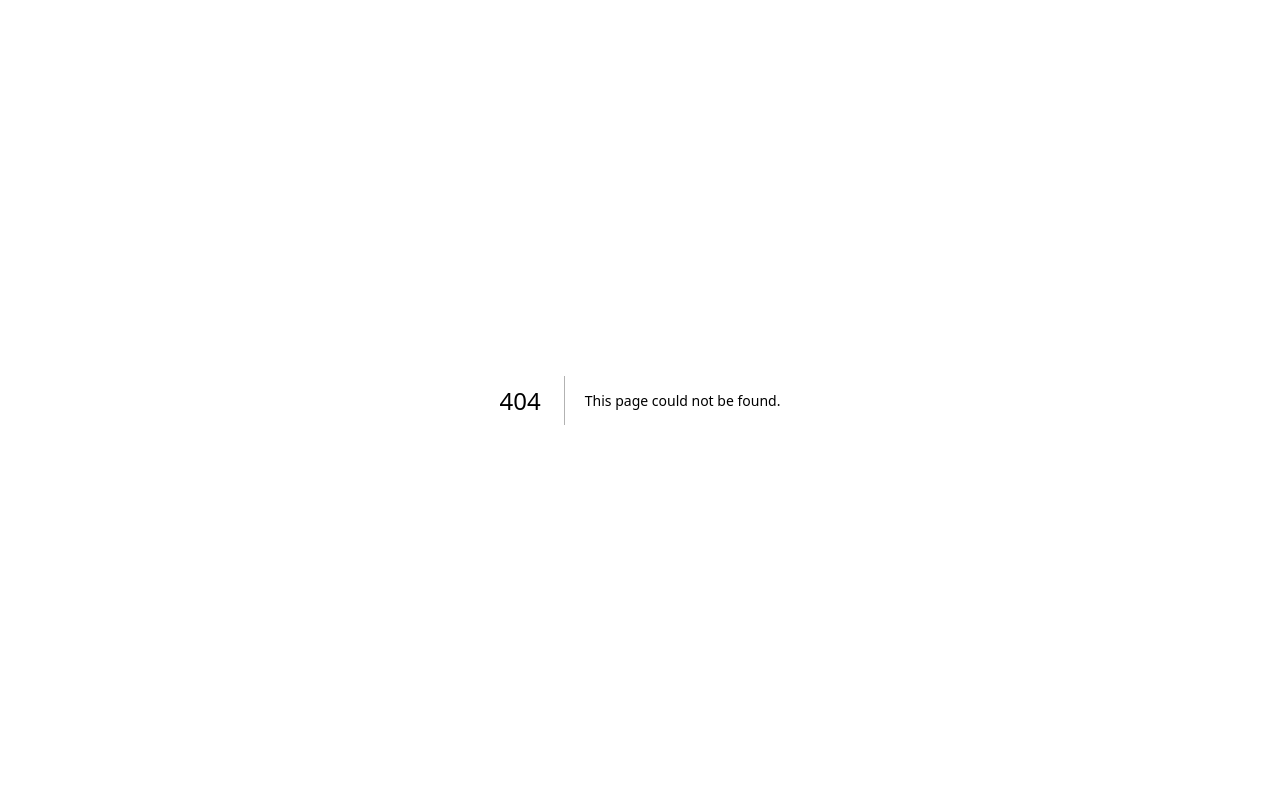
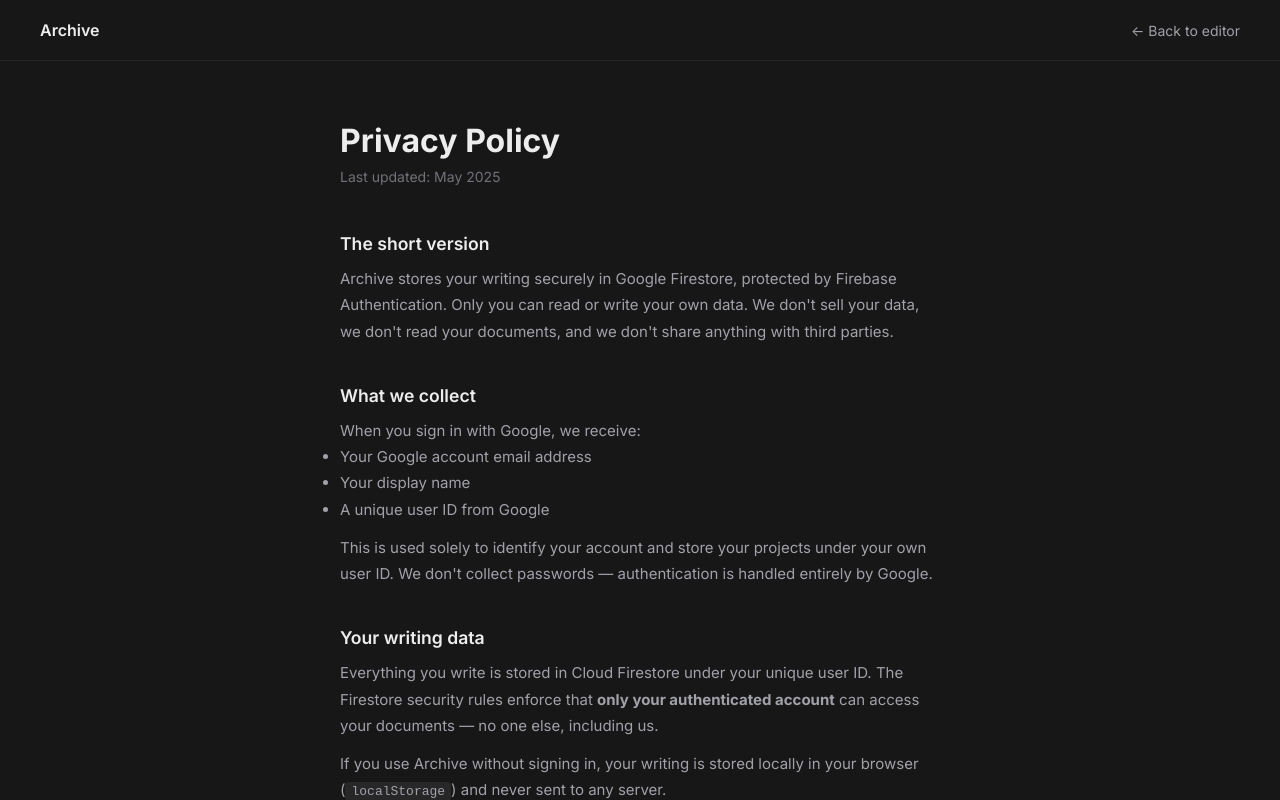
Before and after one commit to TirupMehta/archive, a Next.js app: page /privacy in a window 1280 px wide. Before the commit this address had no page. Built offline with nearby package versions, Linux system fonts and the light colour scheme.

Commit message:
feat: add privacy policy, SEO metadata, and fix flushSync error

```diff
--- a/src/app/layout.tsx
+++ b/src/app/layout.tsx
@@ -3,8 +3,46 @@ import './globals.css';
 import { ToastProvider } from '@/hooks/useToast';
 
 export const metadata: Metadata = {
-  title: 'Archive',
-  description: 'Minimalist note taking experience',
+  metadataBase: new URL('https://archive.tirup.in'),
+  title: {
+    default: 'Archive — Minimalist Writing App',
+    template: '%s | Archive',
+  },
+  description: 'Archive is a minimalist, distraction-free writing app with AI-powered formatting, real-time cloud sync, and a clean dark interface. Write, format, and save — effortlessly.',
+  keywords: ['writing app', 'minimalist editor', 'AI writing', 'note taking', 'distraction free', 'cloud sync', 'Gemini AI', 'markdown editor'],
+  authors: [{ name: 'Tirup Mehta', url: 'https://tirup.in' }],
+  creator: 'Tirup Mehta',
+  robots: {
+    index: true,
+    follow: true,
+    googleBot: { index: true, follow: true },
+  },
+  openGraph: {
+    type: 'website',
+    locale: 'en_US',
+    url: 'https://archive.tirup.in',
+    siteName: 'Archive',
+    title: 'Archive — Minimalist Writing App',
+    description: 'A distraction-free writing environment with AI formatting and real-time cloud sync. Write better, faster.',
+    images: [
+      {
+        url: '/og-image.png',
+        width: 1200,
+        height: 630,
+        alt: 'Archive — Minimalist Writing App',
+      },
+    ],
+  },
+  twitter: {
+    card: 'summary_large_image',
+    title: 'Archive — Minimalist Writing App',
+    description: 'A distraction-free writing environment with AI formatting and real-time cloud sync.',
+    images: ['/og-image.png'],
+    creator: '@tirupmehta',
+  },
+  alternates: {
+    canonical: 'https://archive.tirup.in',
+  },
 };
 
 export default function RootLayout({
@@ -16,6 +54,41 @@ export default function RootLayout({
     <html lang="en">
       <head>
         <link href="https://fonts.googleapis.com/css2?family=Inter:wght@400;500;600;700&display=swap" rel="stylesheet" />
+        {/* GEO / AI Search Engine Optimization */}
+        <meta name="application-name" content="Archive" />
+        <meta name="category" content="productivity, writing, notes" />
+        <script
+          type="application/ld+json"
+          dangerouslySetInnerHTML={{
+            __html: JSON.stringify({
+              "@context": "https://schema.org",
+              "@type": "WebApplication",
+              "name": "Archive",
+              "url": "https://archive.tirup.in",
+              "description": "A minimalist, distraction-free writing app with AI-powered formatting and real-time cloud sync.",
+              "applicationCategory": "ProductivityApplication",
+              "operatingSystem": "Web",
+              "author": {
+                "@type": "Person",
+                "name": "Tirup Mehta",
+                "url": "https://tirup.in"
+              },
+              "offers": {
+                "@type": "Offer",
+                "price": "0",
+                "priceCurrency": "USD"
+              },
+              "featureList": [
+                "AI-powered document formatting",
+                "Real-time cloud sync",
+                "Multiple writing projects",
+                "Code blocks with copy button",
+                "Voice typing",
+                "Export to text file"
+              ]
+            })
+          }}
+        />
       </head>
       <body>
         <ToastProvider>
--- a/src/app/page.tsx
+++ b/src/app/page.tsx
@@ -87,8 +87,10 @@ export default function Home() {
   // Sync editor content when switching projects
   useEffect(() => {
     if (editor && activeProjectId && activeProjectId !== currentActiveId) {
-      editor.commands.setContent(content);
       setCurrentActiveId(activeProjectId);
+      setTimeout(() => {
+        editor.commands.setContent(content);
+      }, 0);
     }
   }, [activeProjectId, editor, content, currentActiveId]);
 
--- /dev/null
+++ b/src/app/privacy/page.tsx
@@ -0,0 +1,135 @@
+import type { Metadata } from 'next';
+import Link from 'next/link';
+
+export const metadata: Metadata = {
+  title: 'Privacy Policy',
+  description: 'How Archive handles your data — simple, transparent, and secure.',
+};
+
+export default function PrivacyPage() {
+  return (
+    <div style={{
+      height: '100vh',
+      overflowY: 'auto',
+      backgroundColor: '#171717',
+      color: '#ededed',
+      fontFamily: 'Inter, -apple-system, sans-serif',
+    }}>
+      {/* Nav */}
+      <nav style={{
+        padding: '20px 40px',
+        borderBottom: '1px solid #262626',
+        display: 'flex',
+        alignItems: 'center',
+        justifyContent: 'space-between',
+      }}>
+        <Link href="/" style={{ color: '#ededed', textDecoration: 'none', fontWeight: 600, fontSize: '16px' }}>
+          Archive
+        </Link>
+        <Link href="/" style={{ color: '#a1a1aa', textDecoration: 'none', fontSize: '14px' }}>
+          ← Back to editor
+        </Link>
+      </nav>
+
+      {/* Content */}
+      <main style={{ maxWidth: '680px', margin: '0 auto', padding: '60px 40px 120px' }}>
+        <h1 style={{ fontSize: '2rem', fontWeight: 700, marginBottom: '8px' }}>Privacy Policy</h1>
+        <p style={{ color: '#71717a', fontSize: '14px', marginBottom: '48px' }}>
+          Last updated: May 2025
+        </p>
+
+        <Section title="The short version">
+          <p>
+            Archive stores your writing securely in Google Firestore, protected by Firebase Authentication.
+            Only you can read or write your own data. We don&apos;t sell your data, we don&apos;t read your documents,
+            and we don&apos;t share anything with third parties.
+          </p>
+        </Section>
+
+        <Section title="What we collect">
+          <p>When you sign in with Google, we receive:</p>
+          <ul>
+            <li>Your Google account email address</li>
+            <li>Your display name</li>
+            <li>A unique user ID from Google</li>
+          </ul>
+          <p style={{ marginTop: '12px' }}>
+            This is used solely to identify your account and store your projects under your own user ID.
+            We don&apos;t collect passwords — authentication is handled entirely by Google.
+          </p>
+        </Section>
+
+        <Section title="Your writing data">
+          <p>
+            Everything you write is stored in Cloud Firestore under your unique user ID. The Firestore
+            security rules enforce that <strong>only your authenticated account</strong> can access your documents —
+            no one else, including us.
+          </p>
+          <p style={{ marginTop: '12px' }}>
+            If you use Archive without signing in, your writing is stored locally in your browser
+            (<code style={{ backgroundColor: 'rgba(255,255,255,0.07)', padding: '2px 6px', borderRadius: '4px', fontSize: '13px' }}>localStorage</code>)
+            and never sent to any server.
+          </p>
+        </Section>
+
+        <Section title="AI formatting">
+          <p>
+            When you use the AI format button, your document text is sent to Google&apos;s Gemini API via
+            Firebase AI SDK to generate formatting suggestions. This is processed by Google and subject to
+            their standard API data handling policies. We don&apos;t store or log the content sent to Gemini.
+          </p>
+        </Section>
+
+        <Section title="Data security">
+          <ul>
+            <li>All data in transit is encrypted via HTTPS/TLS</li>
+            <li>Firestore security rules prevent any cross-user data access</li>
+            <li>Firebase Authentication handles all login flows — we never see your password</li>
+            <li>Your data is stored in Google Cloud infrastructure</li>
+          </ul>
+        </Section>
+
+        <Section title="Data deletion">
+          <p>
+            You can delete your account and all associated data at any time by contacting us at{' '}
+            <a href="mailto:contact@tirup.in" style={{ color: '#ededed' }}>contact@tirup.in</a>.
+            We will permanently delete your Firestore documents within 7 days of the request.
+          </p>
+        </Section>
+
+        <Section title="Third-party services">
+          <p>Archive uses the following services:</p>
+          <ul>
+            <li><strong>Firebase / Google Cloud</strong> — Authentication and database</li>
+            <li><strong>Gemini API</strong> — AI text formatting</li>
+            <li><strong>Vercel</strong> — Hosting and CDN</li>
+          </ul>
+          <p style={{ marginTop: '12px' }}>
+            Each service is governed by their own privacy policies. We only use them in ways necessary
+            to provide Archive&apos;s core functionality.
+          </p>
+        </Section>
+
+        <Section title="Contact">
+          <p>
+            Questions about this policy? Email{' '}
+            <a href="mailto:contact@tirup.in" style={{ color: '#ededed' }}>contact@tirup.in</a>.
+          </p>
+        </Section>
+      </main>
+    </div>
+  );
+}
+
+function Section({ title, children }: { title: string; children: React.ReactNode }) {
+  return (
+    <section style={{ marginBottom: '40px' }}>
+      <h2 style={{ fontSize: '1.1rem', fontWeight: 600, marginBottom: '12px', color: '#ededed' }}>
+        {title}
+      </h2>
+      <div style={{ color: '#a1a1aa', lineHeight: '1.75', fontSize: '15px' }}>
+        {children}
+      </div>
+    </section>
+  );
+}
--- a/src/components/BottomCard.tsx
+++ b/src/components/BottomCard.tsx
@@ -13,7 +13,7 @@ export default function BottomCard() {
     <div className="bottom-card">
       <button className="close-btn" onClick={() => setIsVisible(false)}>×</button>
       <h3 className="card-title">Get the full experience</h3>
-      <p className="card-desc">Sign in or create your account.<br/><a href="#" className="card-link">Learn more</a></p>
+      <p className="card-desc">Sign in or create your account.<br/><a href="/privacy" className="card-link">Learn more</a></p>
       <button className="card-btn" onClick={() => router.push('/login')}>Sign in</button>
     </div>
   );
```
